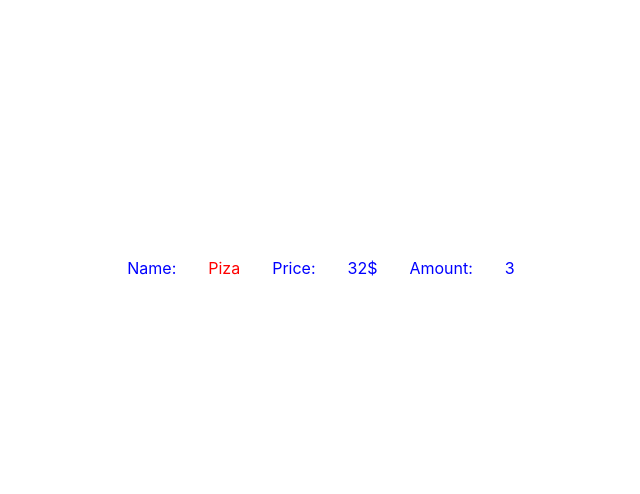
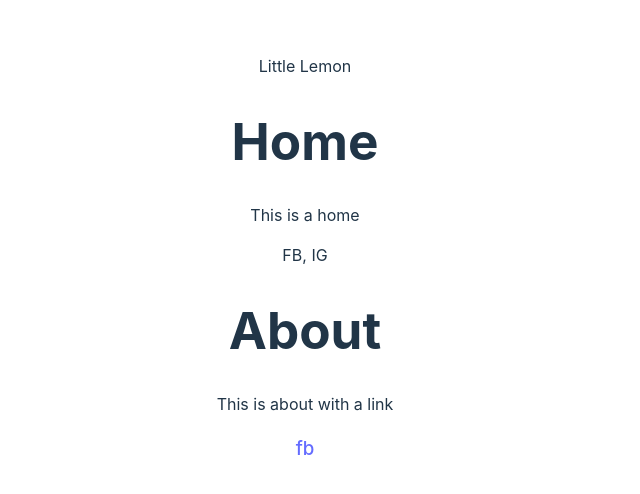
Before and after one commit to selahjs/react-advanced-meta, a React (Vite) app: page / in a window 1280 px wide. Shown: the part 132-626 px from the top of the page, without its empty margins (335-975 px from the left). Built offline with nearby package versions, Linux system fonts and the light colour scheme.

Commit message:
using HOC for wrapping components with additional features and functionalities

```diff
--- a/src/App.tsx
+++ b/src/App.tsx
@@ -1,41 +1,55 @@
-import React from "react";
+import React, { useState } from "react";
 import "./App.css";
 //  I used "extends React.ButtonHTMLAttributes<HTMLButtonElement>" so that any available button attributes can be passed
 // without type issue
 interface IParams extends React.ButtonHTMLAttributes<HTMLButtonElement> {
   children: any;
-  spacing?: any;
-  props?: any;
-  backgroundColor?: string;
+  socials?: any;
 }
 
-// We can modify our children elements by using the react chilren and react clone apis
-// I'm now adding a style property to the paragraph cildren
-const Row = ({children, spacing}:IParams) => {
-  return <div style={{ display: 'flex', flexDirection: 'row', }}>{React.Children.map(children, (child, i)=>{
-    return React.cloneElement(child, {
-      style: {
-        marginLeft: `${spacing}px`,
-        color: 'blue',
-        ...child.props.style,
-      },
-      onClick: i==1? ()=> alert('hello'): null
+const withSocialsHOC = (WrappedComponent, display=false) => {
+  return (props) => {
+    const [social, setSocial] = useState({
+      facebook: "FB",
+      instagram: "IG",
     });
-  })}</div>
+    return (
+      <>
+        {/* we can pass any props or cuntionality to be used by the component the way they like */}
+        <WrappedComponent socials={social} {...props} />
+        {/* or we can just wrap whatever we want around the component */}
+        {display && <h3><a href="https://facebook.com" target="_blank">fb</a></h3>}
+      </>
+    );
+  };
 };
-
-function App() {
-
+const Home = ({ socials }: IParams) => {
   return (
     <>
-      <Row spacing={32}>
-        <p>Name:</p>
-        <p style={{ color: 'red', cursor: 'pointer'}}>Piza</p>
-        <p>Price:</p>
-        <p>32$</p>
-        <p>Amount:</p>
-        <p>3</p>
-      </Row>
+      <h1>Home</h1>
+      <p>This is a home</p>
+      <p>
+        {socials.facebook}, {socials.instagram}
+      </p>
+    </>
+  );
+};
+const About = () => {
+  return (
+    <>
+      <h1>About</h1>
+      <p>This is about with a link</p>
+    </>
+  );
+};
+const HomeWithSocials = withSocialsHOC(Home);
+const AboutWithSocials = withSocialsHOC(About, true);
+function App() {
+  return (
+    <>
+      <header>Little Lemon</header>
+      <HomeWithSocials />
+      <AboutWithSocials />
     </>
   );
 }
```
Also changed, not shown: src/ReactAPIs.tsx (added, +43 -0 lines).
